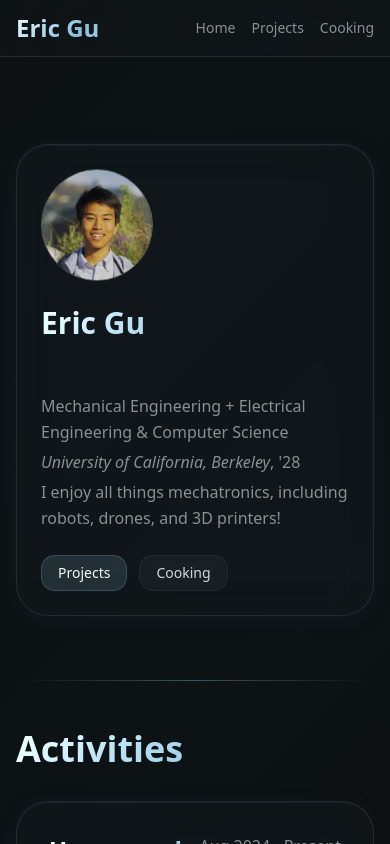
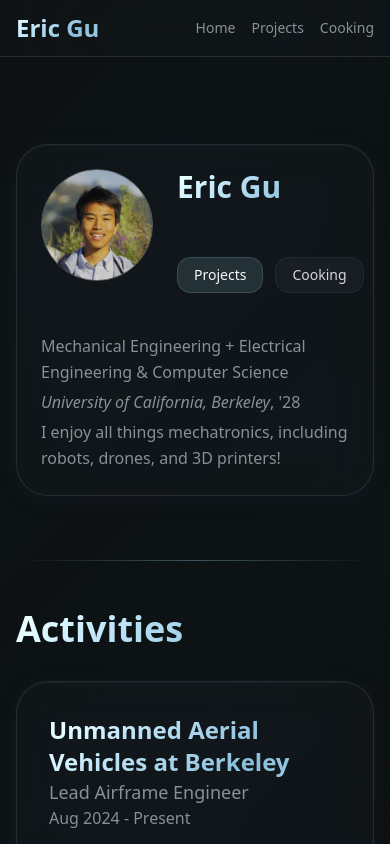
Before and after one commit to skybound0532/skybound0532.github.io, a Next.js app: page / in a window 390 px wide. Shown: the top 844 px of the page. Built offline with nearby package versions, Linux system fonts and the light colour scheme; some icons are missing.

Commit message:
make mobile tweaks

```diff
--- a/app/cooking/page.tsx
+++ b/app/cooking/page.tsx
@@ -1,4 +1,6 @@
+"use client";
 import AspectImage from "@/components/ui/aspect-image";
+import { useState } from "react";
 
 export default function CookingPage() {
   return (
@@ -10,22 +12,7 @@ export default function CookingPage() {
 
       <div className="columns-1 md:columns-2 lg:columns-3 gap-4 space-y-4">
         {photos.map((photo, index) => (
-          <div
-            key={index}
-            className="relative break-inside-avoid mb-4 group cursor-pointer"
-          >
-            <AspectImage
-              src={photo.src}
-              alt={photo.caption}
-              ratio={photo.aspectRatio || "4 / 5"}
-              sizes="(max-width: 640px) 100vw, (max-width: 1024px) 50vw, 33vw"
-              imageClassName="transition-transform duration-300 group-hover:scale-105"
-            >
-              <div className="absolute inset-0 bg-black/70 opacity-0 group-hover:opacity-100 transition-opacity duration-300 flex items-center justify-center p-6">
-                <p className="text-white text-center text-lg font-medium">{photo.caption}</p>
-              </div>
-            </AspectImage>
-          </div>
+          <PhotoTile key={index} photo={photo} />
         ))}
       </div>
     </div>
@@ -146,3 +133,34 @@ const photos: Photo[] = [
     aspectRatio: "4 / 5",
   },
 ];
+
+function PhotoTile({ photo }: { photo: Photo }) {
+  const [revealed, setRevealed] = useState(false);
+  return (
+    <div
+      className="relative break-inside-avoid mb-4 group cursor-pointer select-none"
+      onClick={() => setRevealed((v) => !v)}
+      onKeyDown={(e) => {
+        if (e.key === "Enter" || e.key === " ") setRevealed((v) => !v);
+      }}
+      role="button"
+      tabIndex={0}
+      aria-pressed={revealed}
+      aria-label={`Toggle caption: ${photo.caption}`}
+    >
+      <AspectImage
+        src={photo.src}
+        alt={photo.caption}
+        ratio={photo.aspectRatio || "4 / 5"}
+        sizes="(max-width: 640px) 100vw, (max-width: 1024px) 50vw, 33vw"
+        imageClassName="transition-transform duration-300 group-hover:scale-105"
+      >
+        <div
+          className={`absolute inset-0 bg-black/70 transition-opacity duration-300 flex items-center justify-center p-6 ${revealed ? "opacity-100" : "opacity-0 group-hover:opacity-100"}`}
+        >
+          <p className="text-white text-center text-lg font-medium">{photo.caption}</p>
+        </div>
+      </AspectImage>
+    </div>
+  );
+}
--- a/app/page.tsx
+++ b/app/page.tsx
@@ -10,7 +10,7 @@ export default function Home() {
     <div className="container mx-auto px-4 py-16 max-w-4xl">
       {/* hero */}
       <section
-        className="relative flex flex-col sm:flex-row gap-6 sm:gap-8 items-start mb-16 glass-strong rounded-[2rem] p-6 sm:p-8 backdrop-blur-3xl"
+        className="relative grid grid-cols-[auto,1fr] sm:flex sm:flex-row gap-6 sm:gap-8 items-start mb-16 glass-strong rounded-[2rem] p-6 sm:p-8 backdrop-blur-3xl"
         style={{ background: "rgba(255,255,255,0.02)" }}
       >
         {/* photo */}
@@ -49,7 +49,7 @@ export default function Home() {
           </div>
 
           {/* description */}
-          <div className="text-base text-muted-foreground leading-relaxed mb-6 space-y-1">
+          <div className="hidden sm:block text-base text-muted-foreground leading-relaxed mb-6 space-y-1">
             <p>Mechanical Engineering + Electrical Engineering & Computer Science</p>
             <p><em className="italic">University of California, Berkeley</em>, '28</p>
             <p>I enjoy all things mechatronics, including robots, drones, and 3D printers!</p>
@@ -64,6 +64,13 @@ export default function Home() {
               <Link href="/cooking">Cooking</Link>
             </Button>
           </div>
+        </div>
+
+        {/* description shown below on mobile */}
+        <div className="sm:hidden col-span-2 text-base text-muted-foreground leading-relaxed mt-4 space-y-1">
+          <p>Mechanical Engineering + Electrical Engineering & Computer Science</p>
+          <p><em className="italic">University of California, Berkeley</em>, '28</p>
+          <p>I enjoy all things mechatronics, including robots, drones, and 3D printers!</p>
         </div>
       </section>
 
@@ -87,8 +94,11 @@ export default function Home() {
                 <div>
                   <h3 className="text-2xl font-semibold gradient-text">{exp.title}</h3>
                   <p className="text-lg text-muted-foreground">{exp.role}</p>
+                  {/* date under role on mobile */}
+                  <span className="text-base text-muted-foreground sm:hidden">{exp.date}</span>
                 </div>
-                <span className="text-base text-muted-foreground whitespace-nowrap">
+                {/* right-aligned date on desktop */}
+                <span className="hidden sm:block text-base text-muted-foreground whitespace-nowrap">
                   {exp.date}
                 </span>
               </div>
--- a/app/projects/page.tsx
+++ b/app/projects/page.tsx
@@ -19,7 +19,7 @@ const currentProjects: Project[] = [
     description:
       "I'm developing the structures for an autonomous test bed vehicle with UAVs@Berkeley. It features a modular carbon fiber airframe that packs down into the size of an airline personal item luggage despite its 1.1m motor-to-motor span. Eventually, it will be capable of target localization, aerial mapping, and payload pickup and delivery. It will also be the first vehicle to use our new in-house flight controller and custom battery packs.",
   image: "/quad.png",
-  aspectRatio: "16 / 9",
+  aspectRatio: "2 / 1",
     tags: ["Autodesk Fusion", "Ansys Structures", "Composites", "Waterjet", "3D Printing"],
   },
   {
@@ -103,7 +103,7 @@ const pastProjects: Project[] = [
       </>
     ),
   images: ["/tina3.JPG", "/tina2.png"],
-    aspectRatio: "4 / 3",
+    aspectRatio: "3 / 4",
     tags: ["Autodesk Fusion", "Digi XBee", "Water Ingress Protection", "Hardware Integration", "3D Printing"],
   },
   {
@@ -130,6 +130,7 @@ const pastProjects: Project[] = [
       </>
     ),
   image: "/miku1.JPG",
+  aspectRatio: "4 / 3",
     tags: ["Mainsail", "Klipper", "Electronics Assembly", "Wiring Harnesses", "3D Printing"],
   },
   {
@@ -142,7 +143,7 @@ const pastProjects: Project[] = [
     description:
       "Designed for Science Olympiad's Robot Tour event. It runs on an Arduino-style RP2040 board with cheap ultrasonic sensors, an IMU, and wheel encoders for localization and dead reckoning. I briefly experimented with optical flow sensors as well. The 3D printed chassis was designed with three goals in mind: easy access to all electronics, compact size to avoid hitting walls, and modularity to easily iterate on the hardware. It won 1st at the 2024 COD Regionals and 4th place at the ISO State competition.",
   image: "/charlotte.JPG",
-    aspectRatio: "3 / 4",
+    aspectRatio: "4 / 3",
     tags: ["C++", "Arduino", "Autodesk Inventor", "Breadboarding", "3D Printing"],
   },
   {
@@ -160,7 +161,7 @@ const pastProjects: Project[] = [
       </>
     ),
   image: "/css.png",
-    imageHeight: "16 / 9",
+    aspectRatio: "16 / 10",
     tags: ["React", "OAuth2", "Raspberry Pi OS", "MySQL"],
   },
 ];
```
